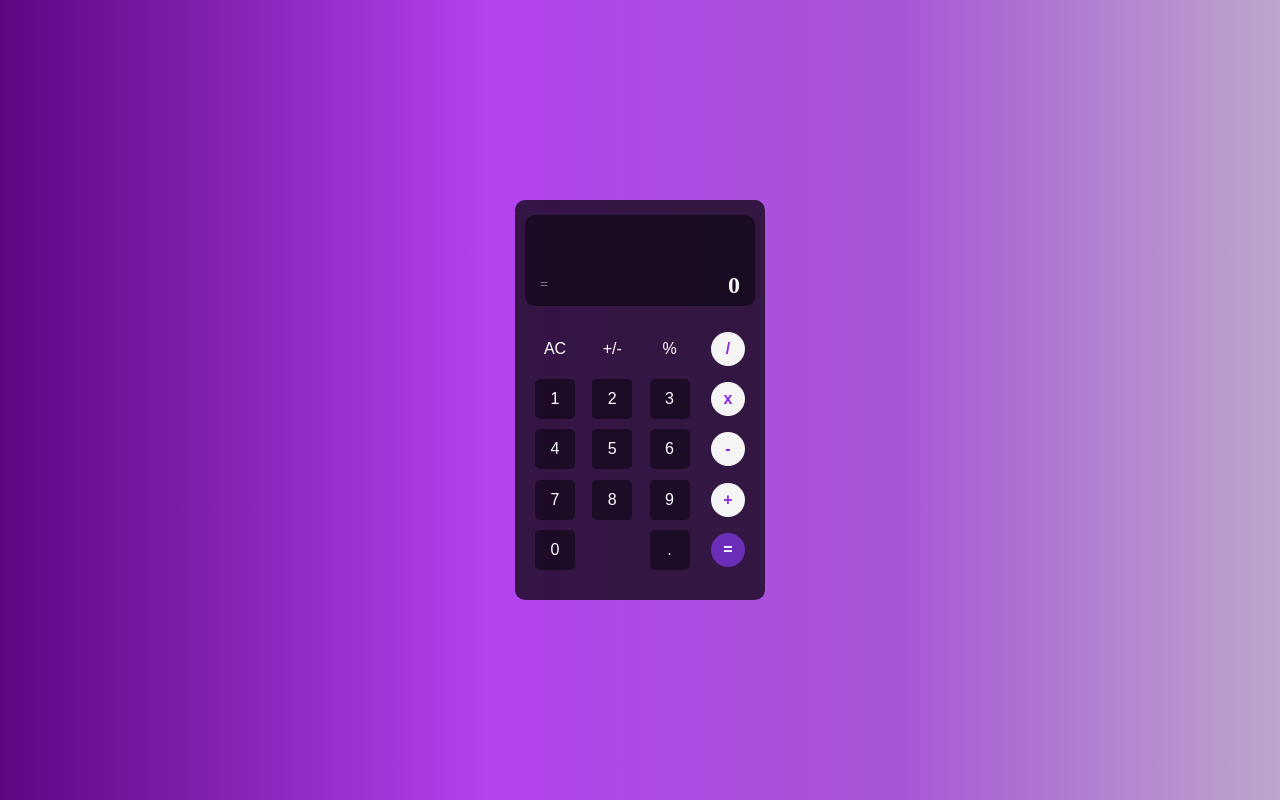
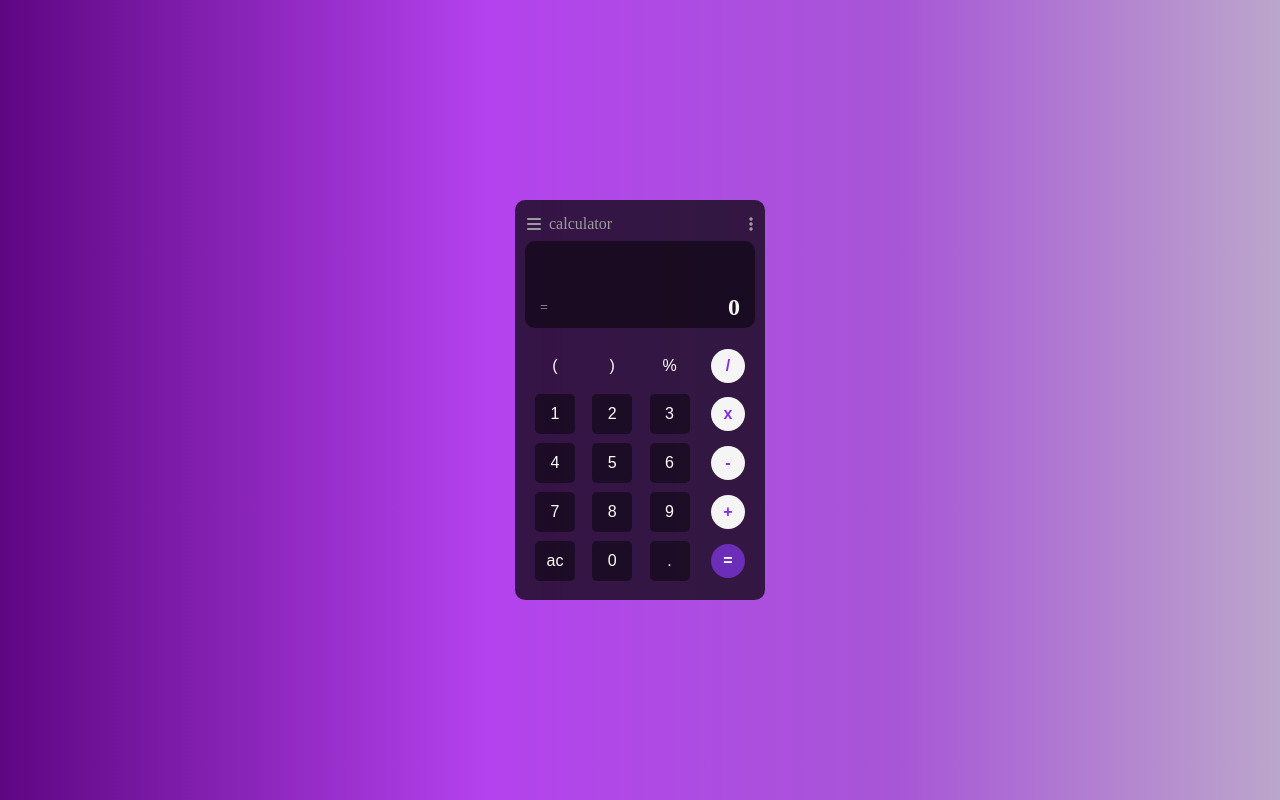
Before and after one commit to danyel-dev/calculator-web, a plain HTML site: page index.html in a window 1280 px wide. Drawn offline with Linux system fonts and the light colour scheme.

Commit message:
latest changes in layout made

```diff
--- a/index.html
+++ b/index.html
@@ -6,10 +6,20 @@
     <meta name="viewport" content="width=device-width, initial-scale=1.0">
     <title>Calculator</title>
     <link rel="stylesheet" href="style.css">
+    <script src="https://kit.fontawesome.com/824a78caec.js" crossorigin="anonymous"></script>
 </head>
 <body>
     <div id="container">
         <main id="calculator">
+            <div id="settings">
+                <p>
+                    <i class="fa-solid fa-bars"></i>
+                    calculator
+                </p>
+
+                <i class="fa-solid fa-ellipsis-vertical"></i>
+            </div>
+
             <section id="screen">
                 <small id="verdict"></small>
 
@@ -21,8 +31,8 @@
 
             <section id="operations">
                 <div id="header">
-                    <span>AC</span>
-                    <span>+/-</span>
+                    <span>(</span>
+                    <span>)</span>
                     <span>%</span>
                 </div>
 
@@ -46,6 +56,7 @@
                     </div>
 
                     <div class="numbers-row">
+                        <span>ac</span>
                         <span>0</span>
                         <span>.</span>
                     </div>
--- a/style.css
+++ b/style.css
@@ -19,10 +19,34 @@ main#calculator {
     height: 400px;
     background-color: rgba(0, 0, 0, 0.7);
     border-radius: 10px;
-    padding: 15px 10px;
+    padding: 15px 10px 5px 10px;
     display: flex;
     flex-direction: column;
     gap: 0.5em;
+}
+
+div#settings {
+    display: flex;
+    margin: 0 2px;
+    justify-content: space-between;
+    align-items: center;
+    color: rgb(156, 156, 156);
+}
+
+div#settings p {
+    display: flex;
+    align-items: center;
+    gap: .5em;
+}
+
+div#settings i {
+    transition: .2s all ease-in;
+    cursor: pointer;
+}
+
+div#settings i:hover {
+    color: white;
+
 }
 
 main#calculator section {
@@ -55,7 +79,7 @@ section#screen div#result {
 section#operations {
     display: grid;
     height: 75%;
-    padding: 10px;
+    padding: 5px 10px 10px 10px;
     grid-template-areas:
     'header header header aside'
     'main main main aside'
@@ -120,6 +144,13 @@ section#operations span {
     color: white;
     font-family: sans-serif;
     cursor: pointer;
+    transition: .2s all ease-in;
+}
+
+section#operations span:hover {
+    -xpedu-transform: scale(1.3);
+    -ms-transform: scale(1.3);
+    transform: scale(1.3);
 }
 
 .equal {
```
